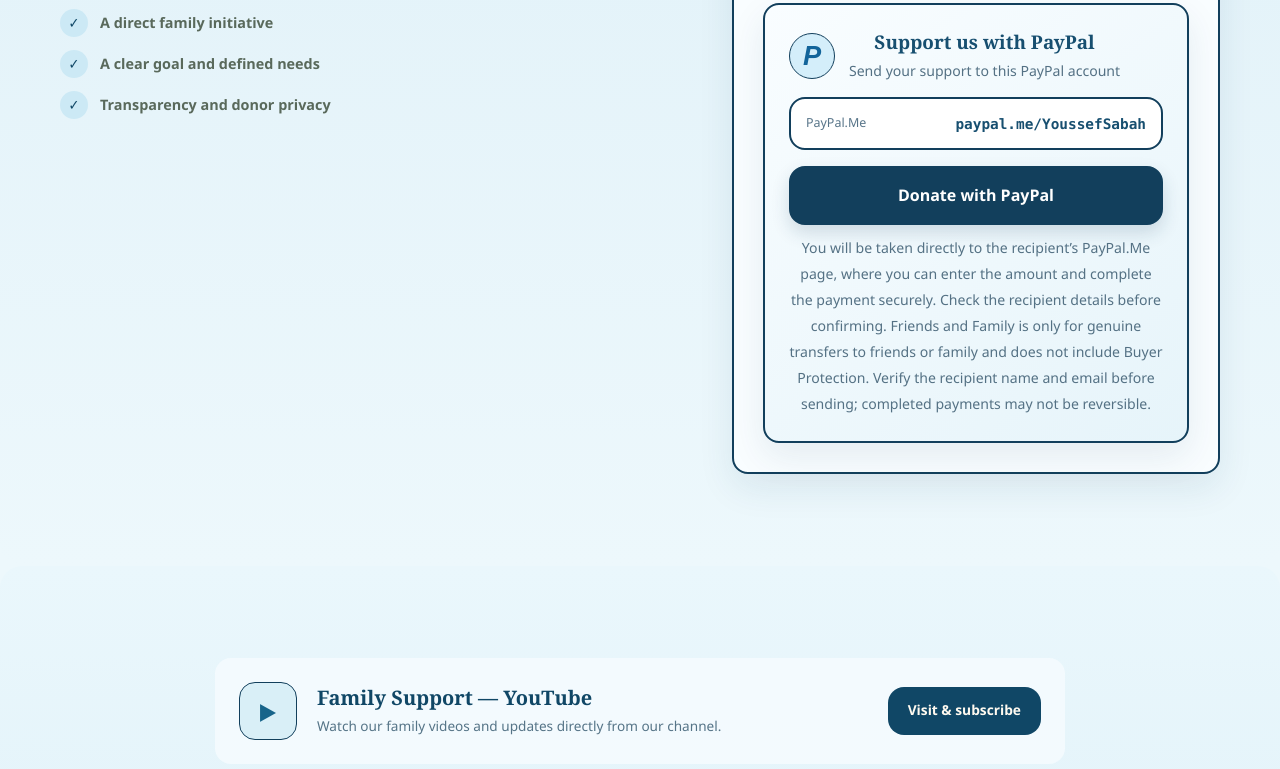
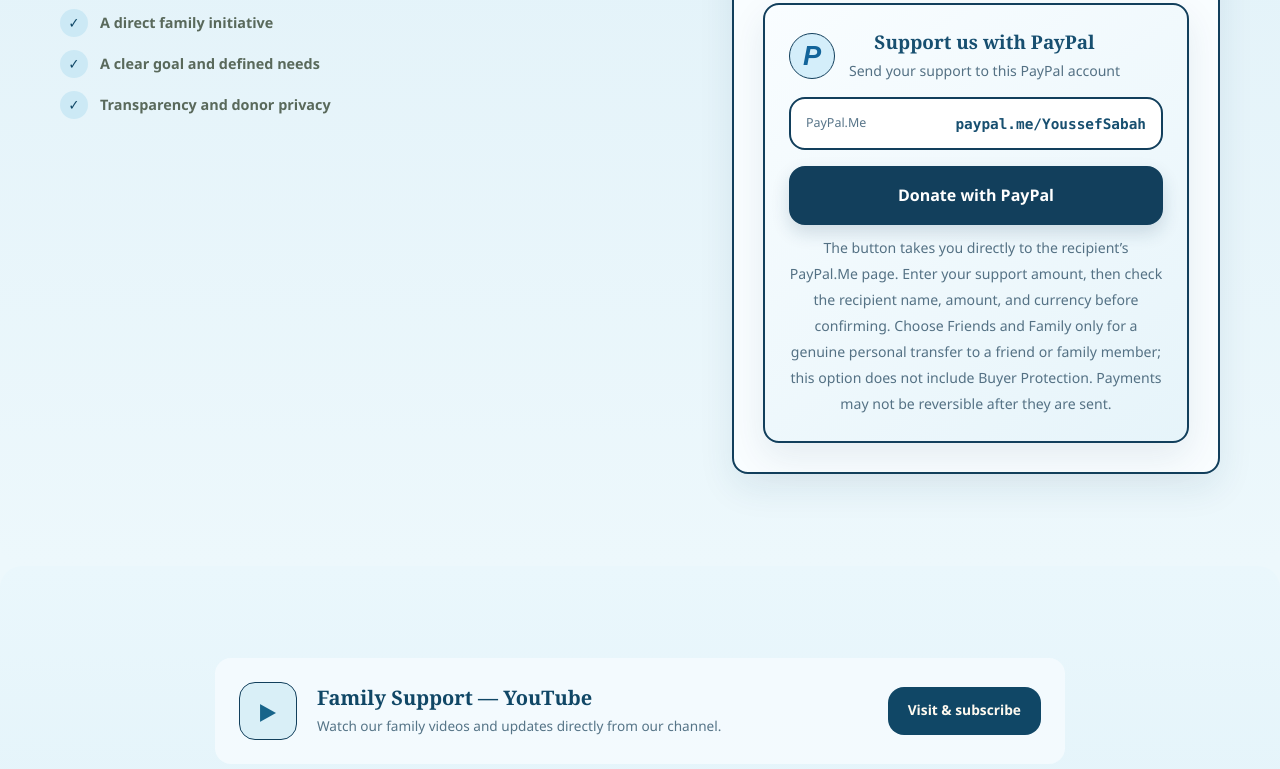
Before and after one commit to king7877qq-bit/family-support, a plain HTML site: page index.html in a window 1280 px wide. Shown: the part 3726-4495 px from the top of the page. Drawn offline with Linux system fonts and the light colour scheme.

Commit message:
Align PayPal.Me instructions with direct payment link

```diff
--- a/index.html
+++ b/index.html
@@ -615,7 +615,7 @@ main{display:block!important}
 <div class="paypal-heading"><span class="paypal-mark" aria-hidden="true">P</span><div><h4 data-ar="ساهم عبر PayPal" data-en="Support us with PayPal">Support us with PayPal</h4><p data-ar="إرسال الدعم إلى حساب PayPal التالي" data-en="Send your support to this PayPal account">Send your support to this PayPal account</p></div></div>
 <div class="paypal-recipient"><span>PayPal.Me</span><strong dir="ltr">paypal.me/YoussefSabah</strong></div>
 <a class="paypal-send-button" href="https://paypal.me/YoussefSabah" target="_blank" rel="noopener noreferrer" data-ar="تبرع عبر PayPal" data-en="Donate with PayPal"><span aria-hidden="true">P</span> <span data-ar="تبرع عبر PayPal" data-en="Donate with PayPal">Donate with PayPal</span></a>
-<p class="paypal-policy-note" data-ar="سينقلك الزر مباشرة إلى صفحة PayPal.Me الخاصة بالمستلم، حيث يمكنك إدخال المبلغ وإتمام الدفع. تحقق من بيانات المستلم قبل تأكيد العملية. خيار Friends and Family مخصص فعلاً للأصدقاء والعائلة فقط، ولا يوفر حماية المشتري. تأكد من اسم المستلم والبريد قبل الإرسال؛ فالدفعات المرسلة قد لا يمكن إلغاؤها." data-en="You will be taken directly to the recipient’s PayPal.Me page, where you can enter the amount and complete the payment securely. Check the recipient details before confirming. Friends and Family is only for genuine transfers to friends or family and does not include Buyer Protection. Verify the recipient name and email before sending; completed payments may not be reversible.">On PayPal, enter the email above, then the amount and currency. Choose the payment type that accurately reflects the transfer. Friends and Family is only for genuine transfers to friends or family and does not include Buyer Protection. Verify the recipient name and email before sending; completed payments may not be reversible.</p>
+<p class="paypal-policy-note" data-ar="سينقلك الزر مباشرة إلى صفحة PayPal.Me الخاصة بالمستلم. أدخل مبلغ الدعم، ثم راجع اسم المستلم والمبلغ والعملة قبل تأكيد الدفع. لا تختر Friends and Family إلا إذا كانت الدفعة تحويلاً شخصياً حقيقياً إلى صديق أو فرد من العائلة؛ فهذا الخيار لا يتضمن حماية المشتري. قد لا يمكن عكس الدفعات بعد إرسالها." data-en="The button takes you directly to the recipient’s PayPal.Me page. Enter your support amount, then check the recipient name, amount, and currency before confirming. Choose Friends and Family only for a genuine personal transfer to a friend or family member; this option does not include Buyer Protection. Payments may not be reversible after they are sent.">The button takes you directly to the recipient’s PayPal.Me page. Enter your support amount, then check the recipient name, amount, and currency before confirming. Choose Friends and Family only for a genuine personal transfer to a friend or family member; this option does not include Buyer Protection. Payments may not be reversible after they are sent.</p>
 </div>
 </div></div></section>
 <section class="youtube"><div class="wrap"><div class="youtube-panel "><div class="youtube-icon">▶</div><div class="youtube-copy"><h3>Family Support — YouTube</h3><p data-ar="شاهدوا فيديوهاتنا وتحديثاتنا العائلية مباشرةً من قناتنا." data-en="Watch our family videos and updates directly from our channel.">Watch our family videos and updates directly from our channel.</p></div><a class="btn primary" href="https://www.youtube.com/@FareedFamilySupport?sub_confirmation=1" target="_blank" rel="noopener noreferrer" data-ar="زيارة القناة والاشتراك" data-en="Visit & subscribe">Visit &amp; subscribe</a></div><div class="youtube-video "><iframe src="https://www.youtube-nocookie.com/embed/videoseries?list=UU0qMPyrT8LXMIQIbbvoIinQ" title="Latest videos from Family Support" loading="lazy" referrerpolicy="strict-origin-when-cross-origin" allow="accelerometer; autoplay; clipboard-write; encrypted-media; gyroscope; picture-in-picture; web-share" allowfullscreen></iframe></div></div></section>
```
